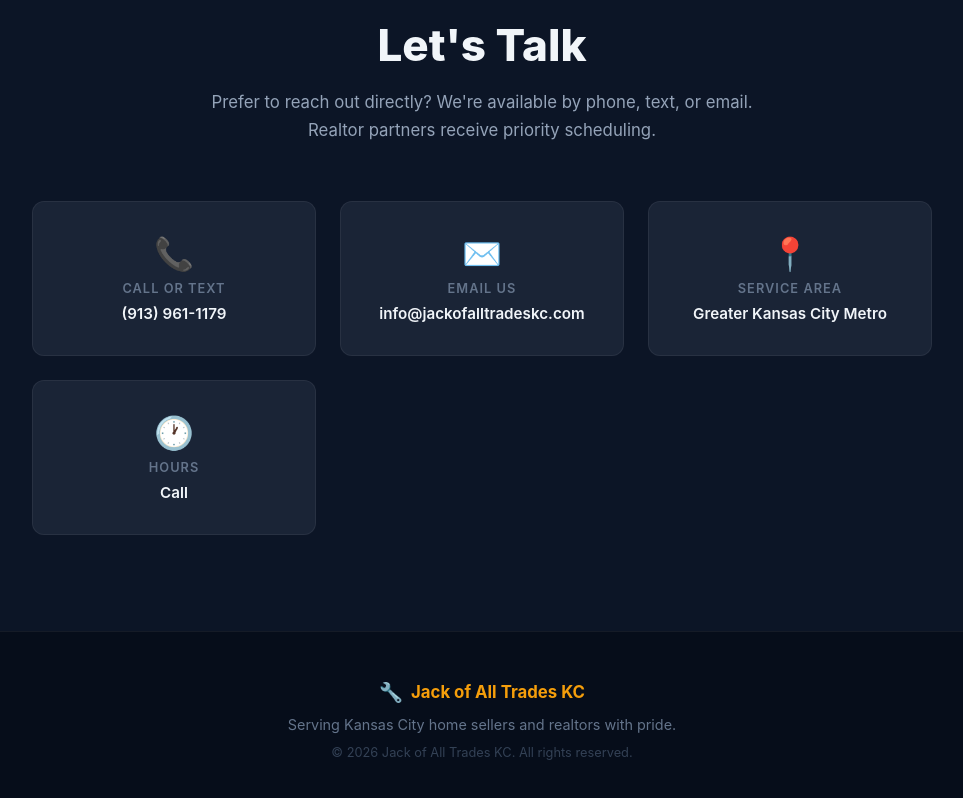
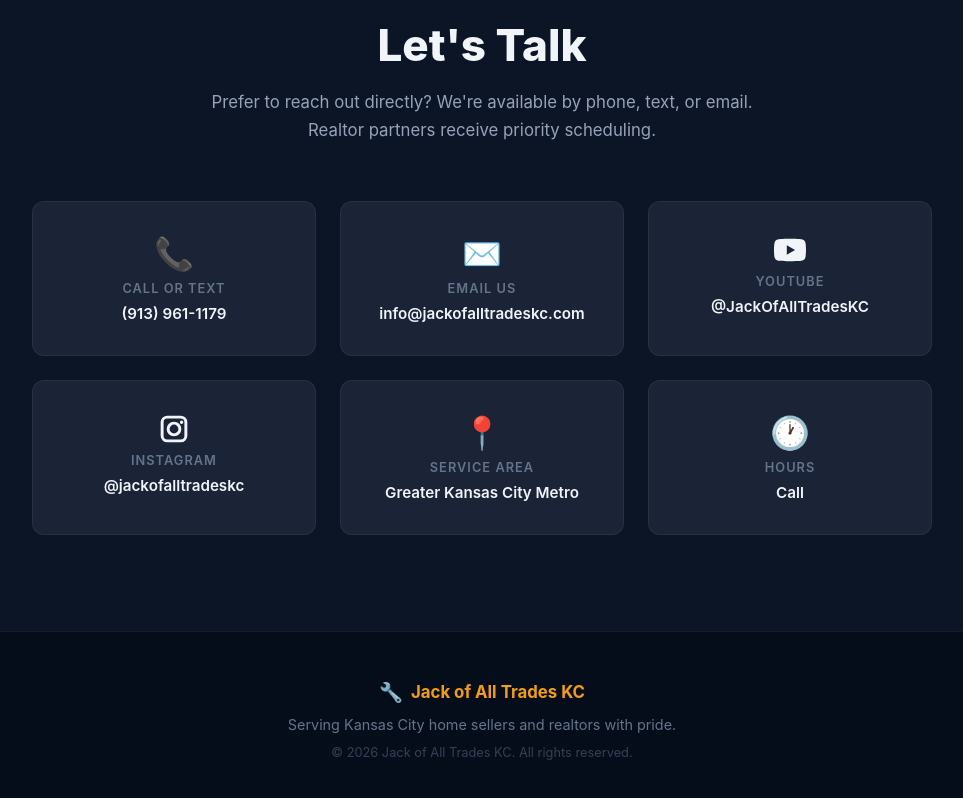
Before and after one commit to BryBo617/jackofalltradeskc.com, a React (Vite) app: page / in a window 1280 px wide. Shown: the part 3855-4653 px from the top of the page, without its empty margins (158-1121 px from the left). Built offline with nearby package versions, Linux system fonts and the light colour scheme.

Commit message:
Add social media links to contact

```diff
--- a/src/components/Contact.css
+++ b/src/components/Contact.css
@@ -33,6 +33,13 @@
   font-size: 2rem;
 }
 
+.contact-icon svg {
+  display: block;
+  width: 2rem;
+  height: 2rem;
+  fill: currentColor;
+}
+
 .contact-label {
   font-size: 0.8rem;
   font-weight: 600;
--- a/src/components/Contact.tsx
+++ b/src/components/Contact.tsx
@@ -7,24 +7,50 @@ const contactItems = [
     label: 'Call or Text',
     value: '(913) 961-1179',
     href: 'tel:+19139611179',
+    target: null,
   },
   {
     icon: '✉️',
     label: 'Email Us',
     value: 'info@jackofalltradeskc.com', // TODO: confirm mailbox is active
     href: 'mailto:info@jackofalltradeskc.com',
+    target: null,
+  },
+  {
+    icon: (
+      <svg viewBox="0 0 24 24" aria-hidden="true">
+        <path d="M23.5 6.2a3 3 0 0 0-2.1-2.1C19.5 3.6 12 3.6 12 3.6s-7.5 0-9.4.5A3 3 0 0 0 .5 6.2C0 8.1 0 12 0 12s0 3.9.5 5.8a3 3 0 0 0 2.1 2.1c1.9.5 9.4.5 9.4.5s7.5 0 9.4-.5a3 3 0 0 0 2.1-2.1c.5-1.9.5-5.8.5-5.8s0-3.9-.5-5.8ZM9.6 15.6V8.4l6.2 3.6-6.2 3.6Z" />
+      </svg>
+    ),
+    label: 'YouTube',
+    value: '@JackOfAllTradesKC',
+    href: 'https://www.youtube.com/@JackOfAllTradesKC',
+    target: '_blank',
+  },
+  {
+    icon: (
+      <svg viewBox="0 0 24 24" aria-hidden="true">
+        <path d="M7 2h10a5 5 0 0 1 5 5v10a5 5 0 0 1-5 5H7a5 5 0 0 1-5-5V7a5 5 0 0 1 5-5Zm0 2.2A2.8 2.8 0 0 0 4.2 7v10A2.8 2.8 0 0 0 7 19.8h10a2.8 2.8 0 0 0 2.8-2.8V7A2.8 2.8 0 0 0 17 4.2H7Zm5 2.3a5.5 5.5 0 1 1 0 11 5.5 5.5 0 0 1 0-11Zm0 2.2a3.3 3.3 0 1 0 0 6.6 3.3 3.3 0 0 0 0-6.6Zm5.7-3.1a1.3 1.3 0 1 1 0 2.6 1.3 1.3 0 0 1 0-2.6Z" />
+      </svg>
+    ),
+    label: 'Instagram',
+    value: '@jackofalltradeskc',
+    href: 'https://www.instagram.com/jackofalltradeskc/',
+    target: '_blank',
   },
   {
     icon: '📍',
     label: 'Service Area',
     value: 'Greater Kansas City Metro',
     href: null,
+    target: null,
   },
   {
     icon: '🕐',
     label: 'Hours',
     value: 'Call',
     href: null,
+    target: null,
   },
 ];
 
@@ -46,7 +72,12 @@ export default function Contact() {
               <span className="contact-icon">{item.icon}</span>
               <span className="contact-label">{item.label}</span>
               {item.href ? (
-                <a className="contact-value" href={item.href}>
+                <a
+                  className="contact-value"
+                  href={item.href}
+                  target={item.target ?? undefined}
+                  rel={item.target ? 'noreferrer' : undefined}
+                >
                   {item.value}
                 </a>
               ) : (
--- a/src/components/Footer.tsx
+++ b/src/components/Footer.tsx
@@ -12,7 +12,8 @@ export default function Footer() {
           Serving Kansas City home sellers and realtors with pride.
         </p>
         <p className="footer-copy">
-          &copy; {new Date().getFullYear()} Jack of All Trades KC. All rights reserved.
+          &copy; {new Date().getFullYear()} Jack of All Trades KC. All rights
+          reserved.
         </p>
       </div>
     </footer>
```
